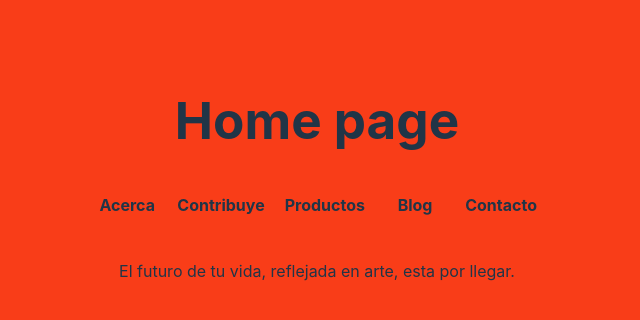
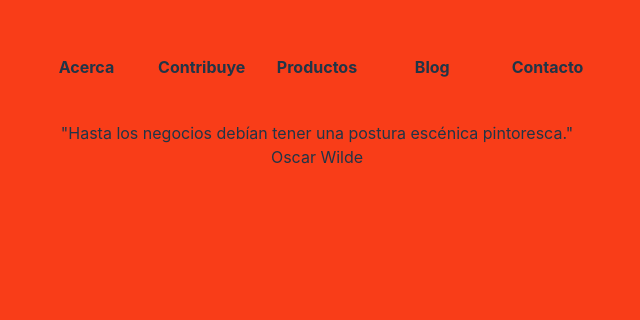
Before and after one commit to MateoNicolas/newwebpagetestJBA, a Vue app: page / in a window 1280 px wide. Shown: the part 294-614 px from the top of the page, without its empty margins (323-963 px from the left). Built offline with nearby package versions, Linux system fonts and the light colour scheme.

Commit message:
3 files modified

```diff
--- a/src/App.vue
+++ b/src/App.vue
@@ -4,10 +4,8 @@ import footer from './components/footer.vue'
 </script>
 
 <template>
- <div class="logo">
- <home  msg="Home page" />
 
- </div>
+ <home msg=""/>
  <footer/>
 
 </template>
--- a/src/components/footer.vue
+++ b/src/components/footer.vue
@@ -4,17 +4,13 @@ import { ref } from 'vue';
 </script>
 
 <template>
-<div class="foot">
-foot
-</div>
-
-
+hello
+  <div class="foot">footer space</div>
 </template>
 
 <style scoped>
-.foot{
+.foot {
   background: black;
   heigth: 200px;
 }
-
 </style>
--- a/src/components/home.vue
+++ b/src/components/home.vue
@@ -17,7 +17,7 @@ defineProps({
     <div class="menu-item">Contacto</div>
     </div>
   </div>
-  <div class="card">El futuro de tu vida, reflejada en arte, esta por llegar.</div>
+  <div class="card">"Hasta los negocios debían tener una postura escénica pintoresca." <br> Oscar Wilde </div>
 
 
 </template>
```
